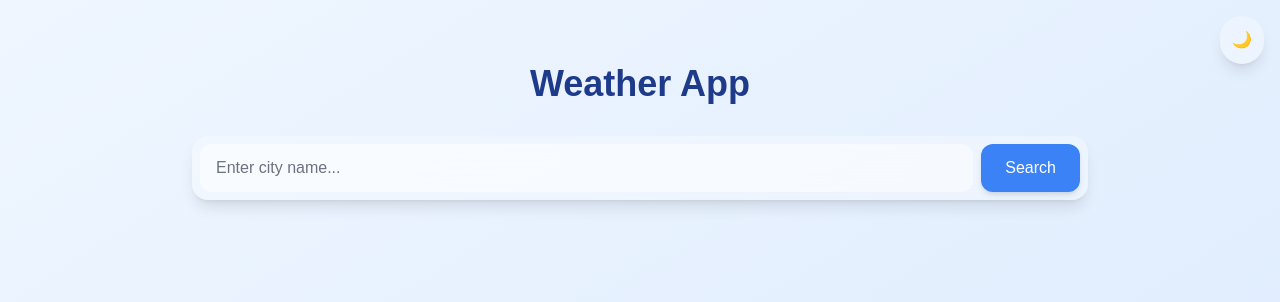
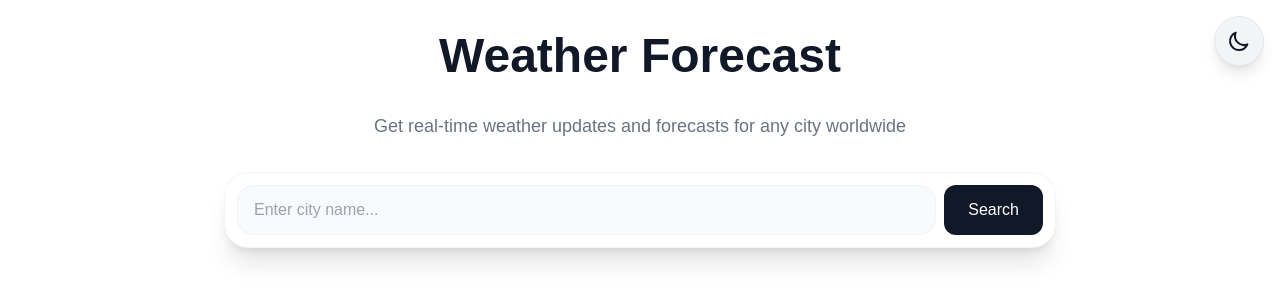
Before and after one commit to ahodgins/weather-app, a Next.js app: page / in a window 1280 px wide. Shown: the top 302 px of the page. Built offline with nearby package versions, Linux system fonts and the light colour scheme.

Commit message:
Updated styling

```diff
--- a/app/_components/forecast-display.tsx
+++ b/app/_components/forecast-display.tsx
@@ -86,28 +86,33 @@ export function ForecastDisplay({ city }: ForecastDisplayProps) {
 
   return (
     <div className="mt-8">
-      <h3 className="text-xl font-semibold mb-4 text-gray-800 dark:text-gray-100">
+      <h3 className="text-2xl font-bold mb-6 text-gray-900 dark:text-white">
         5-Day Forecast
       </h3>
       <div className="space-y-4">
         {Object.entries(dailyForecasts).map(([date, items]: [string, DailyForecast[]]) => (
-          <div key={date} className="p-4 backdrop-blur-lg bg-white/30 dark:bg-gray-800/30 rounded-xl">
-            <h4 className="font-medium text-gray-700 dark:text-gray-300 mb-2">
+          <div key={date}
+            className="p-6 bg-white dark:bg-gray-900 rounded-3xl shadow-xl
+                      border border-gray-100 dark:border-gray-800
+                      hover:shadow-2xl transition-all duration-300">
+            <h4 className="font-medium text-gray-900 dark:text-white mb-4">
               {new Date(date).toLocaleDateString('en-US', { weekday: 'long', month: 'short', day: 'numeric' })}
             </h4>
-            <div className="grid grid-cols-4 gap-4">
-              {items.map((item: DailyForecast) => (
-                <div key={item.dt} className="text-center">
-                  <p className="text-sm text-gray-600 dark:text-gray-400">
+            <div className="grid grid-cols-2 md:grid-cols-4 gap-4">
+              {items.map((item) => (
+                <div key={item.dt}
+                  className="p-4 rounded-2xl bg-gray-50 dark:bg-gray-800
+                            border border-gray-100 dark:border-gray-700">
+                  <p className="text-sm text-gray-500 dark:text-gray-400 mb-2">
                     {new Date(item.dt * 1000).toLocaleTimeString('en-US', { hour: 'numeric' })}
                   </p>
-                  <p className="font-medium text-gray-800 dark:text-gray-200">
+                  <p className="text-xl font-semibold text-gray-900 dark:text-white mb-1">
                     {Math.round(item.main.temp)}°C
                   </p>
-                  <p className="text-sm text-gray-500 dark:text-gray-400">
+                  <p className="text-sm text-gray-500 dark:text-gray-400 mb-1">
                     {item.rain?.["3h"] ? `${item.rain["3h"]}mm` : "0mm"}
                   </p>
-                  <p className="text-xs text-gray-500 dark:text-gray-400">
+                  <p className="text-sm text-gray-600 dark:text-gray-300 capitalize">
                     {item.weather[0].description}
                   </p>
                 </div>
--- a/app/_components/search-box.tsx
+++ b/app/_components/search-box.tsx
@@ -56,37 +56,41 @@ export function SearchBox({ onSearch }: SearchBoxProps) {
 
   return (
     <div ref={searchContainerRef} className="relative">
-      <form onSubmit={handleSubmit} className="flex gap-2 p-2 backdrop-blur-lg bg-white/30 dark:bg-gray-800/30 rounded-2xl shadow-lg">
+      <form onSubmit={handleSubmit}
+        className="flex gap-2 p-3 bg-white dark:bg-gray-900 rounded-3xl
+                 shadow-xl border border-gray-100 dark:border-gray-800
+                 hover:shadow-2xl transition-all duration-300">
         <input
           type="text"
           value={input}
           onChange={(e) => setInput(e.target.value)}
           placeholder="Enter city name..."
-          className="flex-1 px-4 py-3 rounded-xl bg-white/50 dark:bg-gray-900/50 border-0
-                   focus:outline-none focus:ring-2 focus:ring-blue-400 dark:focus:ring-blue-500
-                   text-gray-800 dark:text-gray-100 placeholder-gray-500 dark:placeholder-gray-400
+          className="flex-1 px-4 py-3 rounded-2xl bg-gray-50 dark:bg-gray-800
+                   border border-gray-100 dark:border-gray-700
+                   focus:outline-none focus:ring-2 focus:ring-gray-200 dark:focus:ring-gray-700
+                   text-gray-900 dark:text-gray-100 placeholder-gray-400 dark:placeholder-gray-500
                    transition-all duration-200"
         />
         <button
           type="submit"
-          className="px-6 py-3 bg-blue-500 hover:bg-blue-600 active:bg-blue-700
-                   text-white font-medium rounded-xl transition-all duration-200
-                   shadow-md hover:shadow-lg focus:outline-none focus:ring-2
-                   focus:ring-blue-400 dark:focus:ring-blue-500"
+          className="px-6 py-3 bg-gray-900 dark:bg-white text-white dark:text-gray-900
+                   font-medium rounded-xl transition-all duration-200
+                   hover:bg-gray-800 dark:hover:bg-gray-100
+                   focus:outline-none focus:ring-2 focus:ring-gray-300 dark:focus:ring-gray-700"
         >
           Search
         </button>
       </form>
 
       {showSuggestions && suggestions.length > 0 && (
-        <div className="absolute w-full mt-2 py-2 bg-white dark:bg-gray-800 rounded-xl shadow-lg z-10
-                      backdrop-blur-lg bg-white/90 dark:bg-gray-800/90">
+        <div className="absolute w-full mt-2 py-2 bg-white dark:bg-gray-900 rounded-xl shadow-lg
+                        border border-gray-200 dark:border-gray-800 z-10">
           {suggestions.map((city, index) => (
             <button
               key={`${city.name}-${city.country}-${index}`}
               onClick={() => handleSuggestionClick(city.name)}
-              className="w-full px-4 py-2 text-left hover:bg-blue-50 dark:hover:bg-blue-900/30
-                       text-gray-800 dark:text-gray-100 transition-colors duration-150"
+              className="w-full px-4 py-2 text-left hover:bg-gray-100 dark:hover:bg-gray-800
+                       text-gray-900 dark:text-gray-100 transition-colors duration-150"
             >
               <span className="font-medium">{city.name}</span>
               <span className="text-sm text-gray-500 dark:text-gray-400 ml-2">
--- a/app/_components/theme-toggle.tsx
+++ b/app/_components/theme-toggle.tsx
@@ -16,11 +16,21 @@ export function ThemeToggle() {
   return (
     <button
       onClick={() => setDarkMode(!darkMode)}
-      className="fixed top-4 right-4 p-3 rounded-full bg-white/30 dark:bg-gray-800/30
-                 backdrop-blur-lg shadow-lg hover:shadow-xl transition-all duration-200"
+      className="fixed top-4 right-4 p-3 rounded-full bg-gray-100 dark:bg-gray-900
+                 shadow-lg border border-gray-200 dark:border-gray-800
+                 hover:bg-gray-200 dark:hover:bg-gray-800
+                 transition-all duration-200"
       aria-label="Toggle dark mode"
     >
-      {darkMode ? '🌞' : '🌙'}
+      {darkMode ? (
+        <svg className="w-6 h-6 text-gray-900 dark:text-gray-100" fill="none" stroke="currentColor" viewBox="0 0 24 24">
+          <path strokeLinecap="round" strokeLinejoin="round" strokeWidth={2} d="M12 3v1m0 16v1m9-9h-1M4 12H3m15.364 6.364l-.707-.707M6.343 6.343l-.707-.707m12.728 0l-.707.707M6.343 17.657l-.707.707M16 12a4 4 0 11-8 0 4 4 0 018 0z" />
+        </svg>
+      ) : (
+        <svg className="w-6 h-6 text-gray-900 dark:text-gray-100" fill="none" stroke="currentColor" viewBox="0 0 24 24">
+          <path strokeLinecap="round" strokeLinejoin="round" strokeWidth={2} d="M20.354 15.354A9 9 0 018.646 3.646 9.003 9.003 0 0012 21a9.003 9.003 0 008.354-5.646z" />
+        </svg>
+      )}
     </button>
   );
 }
--- a/app/_components/weather-display.tsx
+++ b/app/_components/weather-display.tsx
@@ -54,13 +54,14 @@ export function WeatherDisplay({ city }: WeatherDisplayProps) {
   }
 
   return (
-    <div className="p-8 backdrop-blur-lg bg-white/30 dark:bg-gray-800/30 rounded-2xl shadow-lg
-                    transition-all duration-200 hover:shadow-xl">
-      <h2 className="text-3xl font-bold text-center mb-6 text-gray-800 dark:text-gray-100">
+    <div className="p-8 bg-white dark:bg-gray-900 rounded-3xl shadow-xl
+                  border border-gray-100 dark:border-gray-800
+                  hover:shadow-2xl transition-all duration-300">
+      <h2 className="text-3xl font-bold text-center mb-6 text-gray-900 dark:text-white">
         {weather.name}
       </h2>
       <div className="text-center mb-8">
-        <p className="text-6xl font-bold mb-4 text-blue-600 dark:text-blue-400">
+        <p className="text-6xl font-bold mb-4 text-gray-900 dark:text-white">
           {Math.round(weather.main.temp)}°C
         </p>
         <p className="text-xl capitalize text-gray-600 dark:text-gray-300">
@@ -68,15 +69,17 @@ export function WeatherDisplay({ city }: WeatherDisplayProps) {
         </p>
       </div>
       <div className="grid grid-cols-2 gap-6">
-        <div className="p-4 rounded-xl bg-blue-50/50 dark:bg-blue-900/20">
+        <div className="p-4 rounded-2xl bg-gray-50 dark:bg-gray-800
+                      border border-gray-100 dark:border-gray-700">
           <p className="text-gray-500 dark:text-gray-400 mb-1">Feels like</p>
-          <p className="text-2xl font-semibold text-gray-800 dark:text-gray-100">
+          <p className="text-2xl font-semibold text-gray-900 dark:text-white">
             {Math.round(weather.main.feels_like)}°C
           </p>
         </div>
-        <div className="p-4 rounded-xl bg-blue-50/50 dark:bg-blue-900/20">
+        <div className="p-4 rounded-2xl bg-gray-50 dark:bg-gray-800
+                      border border-gray-100 dark:border-gray-700">
           <p className="text-gray-500 dark:text-gray-400 mb-1">Humidity</p>
-          <p className="text-2xl font-semibold text-gray-800 dark:text-gray-100">
+          <p className="text-2xl font-semibold text-gray-900 dark:text-white">
             {weather.main.humidity}%
           </p>
         </div>
--- a/app/page.tsx
+++ b/app/page.tsx
@@ -16,13 +16,17 @@ export default function Home() {
   };
 
   return (
-    <main className="min-h-screen p-4 sm:p-8 bg-gradient-to-br from-blue-50 to-blue-100 dark:from-gray-900 dark:to-blue-950 transition-colors duration-200">
+    <main className="min-h-screen bg-white dark:bg-black text-gray-900 dark:text-gray-100">
       <ThemeToggle />
-      <div className="max-w-4xl mx-auto space-y-8 pt-8">
-        <h1 className="text-4xl font-bold text-center text-blue-900 dark:text-blue-100 transition-colors duration-200">
-          Weather App
+      <div className="max-w-4xl mx-auto p-6 sm:p-8 space-y-8">
+        <h1 className="text-5xl font-bold text-center text-gray-900 dark:text-white">
+          Weather Forecast
         </h1>
+        <p className="text-center text-gray-500 dark:text-gray-400 text-lg max-w-2xl mx-auto">
+          Get real-time weather updates and forecasts for any city worldwide
+        </p>
         <SearchBox onSearch={handleSearch} />
+        <div className="space-y-8 mt-12">
           {isSearching && (
             <>
               <WeatherDisplay city={city} />
@@ -30,6 +34,7 @@ export default function Home() {
             </>
           )}
         </div>
+      </div>
     </main>
   );
 }
```
Lines whose indentation alone changed are shown as unchanged.
